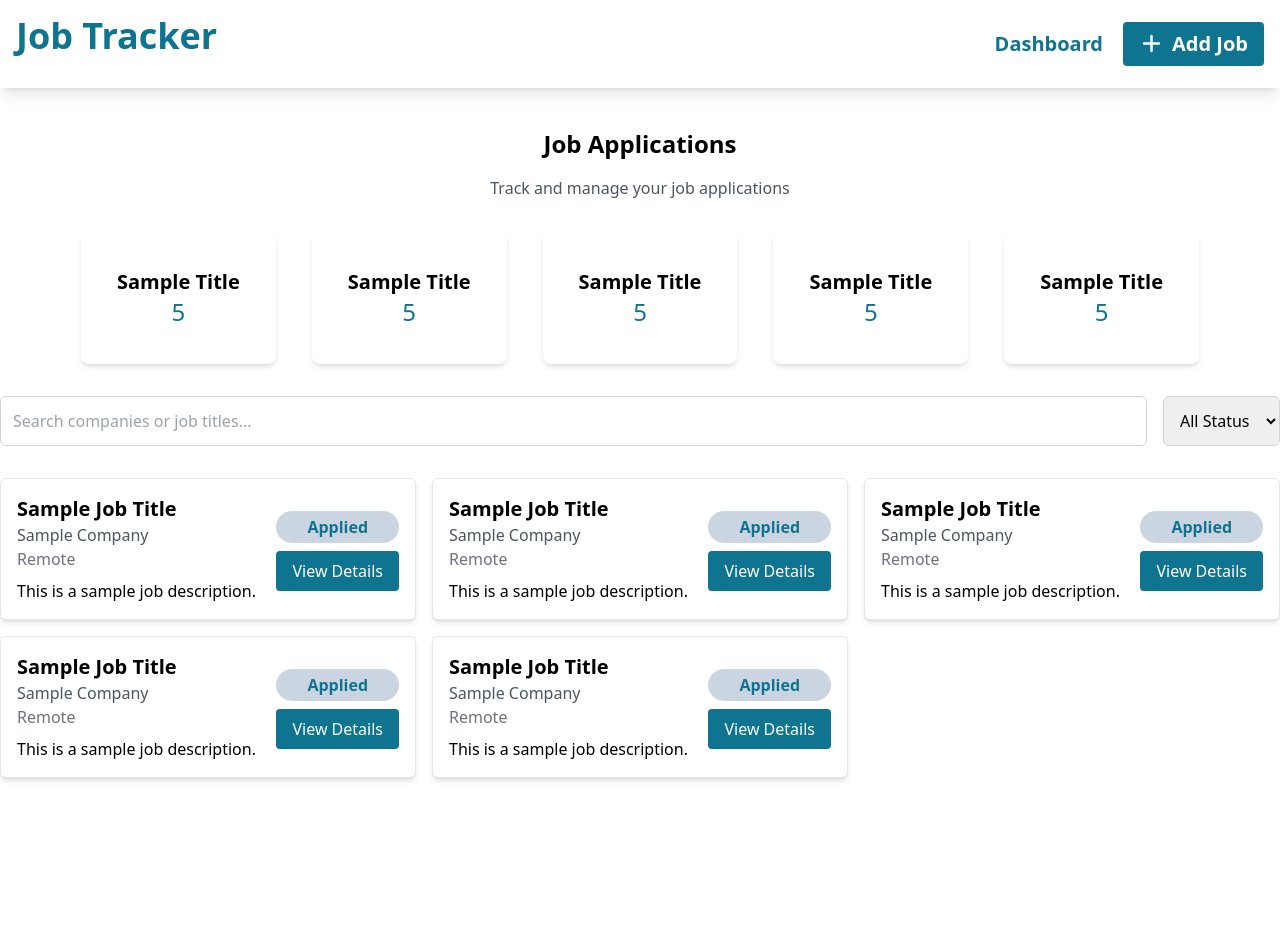
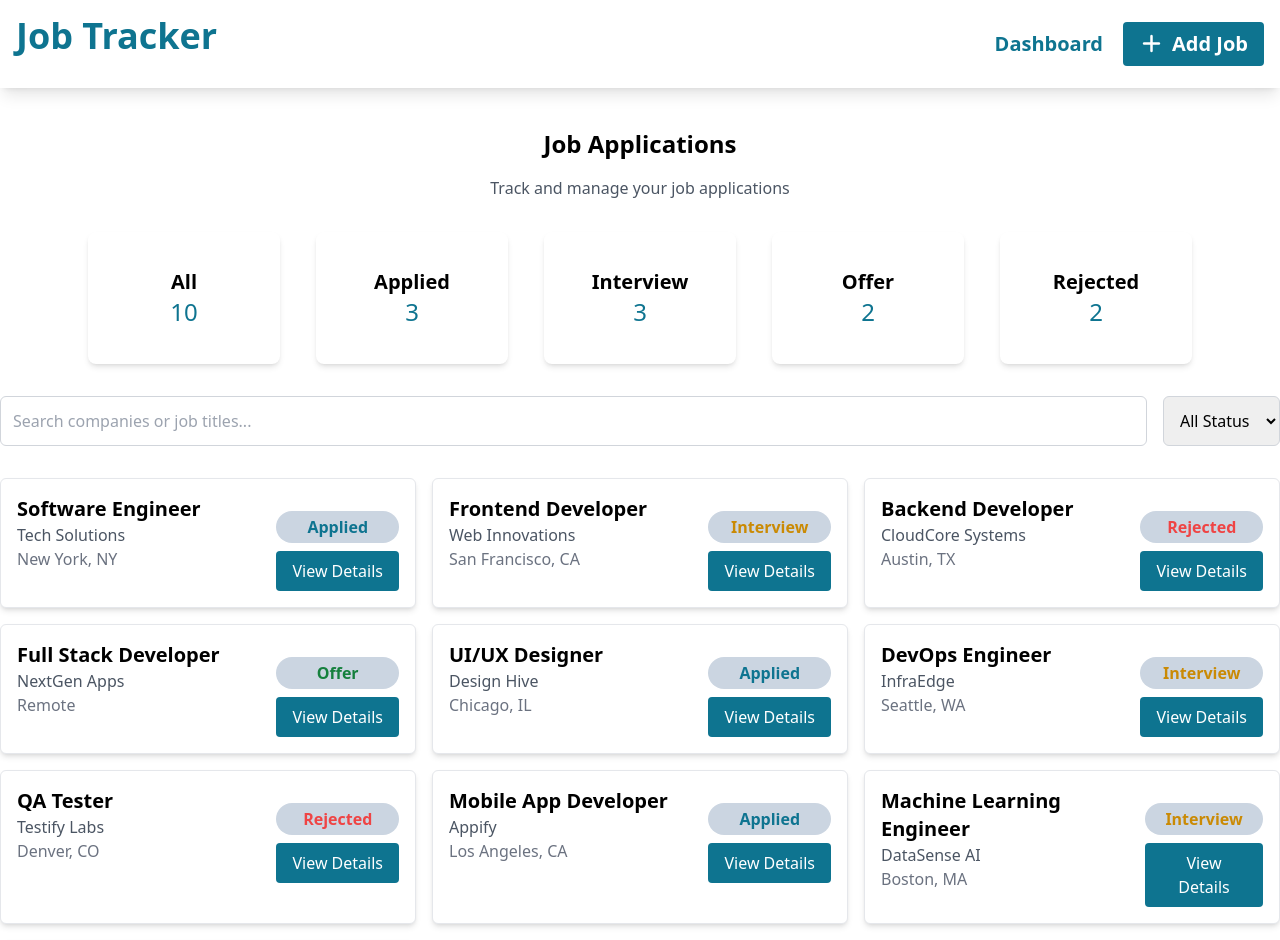
Before and after one commit to Nada-ibrahim12/Job-Application-Tracker-ReactJS, a React (Vite) app: page / in a window 1280 px wide. Shown: the top 940 px of the page. Before the commit the page ends 800 px from the top, so only its background shows below. Built offline with nearby package versions, Linux system fonts and the light colour scheme.

Commit message:
handle dummy data

```diff
--- a/src/App.jsx
+++ b/src/App.jsx
@@ -2,7 +2,7 @@
 import { BrowserRouter as Router, Routes, Route, Link } from "react-router-dom";
 import Dashboard from "./pages/Dashboard";
 import AddJob from "./pages/AddJob";
-// import JobDetails from "./pages/JobDetails";
+import JobDetails from "./pages/JobDetails";
 import Navbar from "./components/Navbar";
 
 function App() {
@@ -13,7 +13,7 @@ function App() {
         <Routes>
           <Route path="/" element={<Dashboard />} />
           <Route path="/add" element={<AddJob />} />
-          {/* <Route path="/job/:id" element={<JobDetails />} /> */}
+          <Route path="/job/:id" element={<JobDetails />} />
         </Routes>
       </div>
     </Router>
--- a/src/components/CountCard.jsx
+++ b/src/components/CountCard.jsx
@@ -3,7 +3,7 @@ import React, { Component } from 'react'
 export class CountCard extends Component {
   render() {
     return (
-      <div className="bg-white shadow-md rounded-lg p-9 item-center text-center flex flex-col align-center hover:shadow-lg transition-shadow duration-200">
+      <div className="bg-white w-48 shadow-md rounded-lg p-9 item-center text-center flex flex-col align-center hover:shadow-lg transition-shadow duration-200">
         <h2 className="text-xl font-bold">{this.props.title}</h2>
         <p className="text-2xl text-cyan-700">{this.props.count}</p>
       </div>
--- a/src/components/JobCard.jsx
+++ b/src/components/JobCard.jsx
@@ -6,15 +6,13 @@ export class JobCard extends Component {
     return (
       <div className="border p-4 rounded-md shadow-md flex flex-row justify-between bg-white hover:shadow-lg transition-shadow duration-200">
         <div>
-          <Link>
-            <h2 className="text-xl font-bold">{this.props.title}</h2>
-          </Link>
+          <h2 className="text-xl font-bold">{this.props.title}</h2>
           <p className="text-gray-600">{this.props.company}</p>
           <p className="text-gray-500">{this.props.location}</p>
           <p className="mt-2">{this.props.description}</p>
         </div>
         <div className="mt-4 flex flex-col text-center">
-          <Link
+          <p
             className={`px-3 py-1 rounded-full bg-slate-300 font-bold ${
               this.props.status === "applied"
                 ? "text-cyan-700"
@@ -27,10 +25,14 @@ export class JobCard extends Component {
           >
             {this.props.status.charAt(0).toUpperCase() +
               this.props.status.slice(1)}
+          </p>
+          <Link
+            className="mt-2 px-4 py-2 bg-cyan-700 text-white rounded hover:bg-cyan-900 transition-colors duration-200"
+            to={`/job/${this.props.id}`}
+            aria-label={`View details for ${this.props.title}`}
+          >
+            View Details
           </Link>
-          <button className="mt-2 px-4 py-2 bg-cyan-700 text-white rounded hover:bg-cyan-900 transition-colors duration-200">
-            View Details
-          </button>
         </div>
       </div>
     );
--- a/src/pages/AddJob.jsx
+++ b/src/pages/AddJob.jsx
@@ -1,4 +1,6 @@
 import React, { Component } from "react";
+import { jobs } from "../utils/dummyData";
+
 
 export class AddJob extends Component {
   render() {
@@ -49,14 +51,29 @@ export class AddJob extends Component {
             </div>
 
             <div className="mb-4">
-              <label className="block text-gray-700">Description</label>
+              <label className="block text-gray-700">Notes</label>
               <textarea
                 className="p-3 border border-gray-300 rounded-md w-full"
-                placeholder="Enter job description"
+                placeholder="Enter job notes"
               ></textarea>
             </div>
             <div className="col-span-2 flex justify-center">
-              <button className="bg-cyan-700 text-white text-xl px-10 py-4 rounded-md w-1/2 hover:bg-cyan-900 transition-colors duration-200">
+              <button className="bg-cyan-700 text-white text-xl px-10 py-4 rounded-md w-1/2 hover:bg-cyan-900 transition-colors duration-200"
+                type="submit"
+                onSubmit={(e) => {
+                  e.preventDefault();
+                  const formData = new FormData(e.target);
+                  const newJob = {
+                    id: jobs.length + 1,
+                    title: formData.get("title"),
+                    company: formData.get("company"),
+                    location: formData.get("location"),
+                    status: formData.get("status"),
+                    dateApplied: formData.get("dateApplied"),
+                    notes: formData.get("notes"),
+                  };
+                  console.log(newJob);
+                }}>
                 Add Job
               </button>
             </div>
--- a/src/pages/Dashboard.jsx
+++ b/src/pages/Dashboard.jsx
@@ -1,6 +1,8 @@
 import React, { Component } from "react";
 import CountCard from "../components/CountCard";
 import JobCard from "../components/JobCard";
+import { jobs } from "../utils/dummyData";
+import { jobStats } from "../utils/dummyData";
 
 export default function Dashboard() {
   return (
@@ -10,8 +12,8 @@ export default function Dashboard() {
         Track and manage your job applications
       </p>
       <div className="flex flex-wrap justify-center gap-9 mt-8">
-        {[...Array(5)].map((_, i) => (
-          <CountCard key={i} title="Sample Title" count={5} />
+        {Object.entries(jobStats).map(([key, value]) => (
+          <CountCard key={key} title={key.charAt(0).toUpperCase() + key.slice(1)} count={value} />
         ))}
       </div>
       <div className="mt-8 flex flex-col sm:flex-row gap-4">
@@ -31,14 +33,14 @@ export default function Dashboard() {
         </select>
       </div>
       <div className="jobs grid sm:grid-cols-2 md:grid-cols-2 lg:grid-cols-3 gap-4 mt-8">
-        {[...Array(5)].map((_, i) => (
+        {jobs.map((job) => (
           <JobCard
-            key={i}
-            title="Sample Job Title"
-            company="Sample Company"
-            location="Remote"
-            description="This is a sample job description."
-            status="applied"
+            key={job.id}
+            title={job.title}
+            company={job.company}
+            location={job.location}
+            description={job.description}
+            status={job.status}
           />
         ))}
       </div>
--- a/src/pages/JobDetails.jsx
+++ b/src/pages/JobDetails.jsx
@@ -0,0 +1,13 @@
+import React, { Component } from 'react'
+
+export class JobDetails extends Component {
+  render() {
+    return (
+      <div>
+
+      </div>
+    )
+  }
+}
+
+export default JobDetails
--- /dev/null
+++ b/src/utils/dummyData.js
@@ -0,0 +1,106 @@
+export const jobs = [
+  {
+    "id": 1,
+    "title": "Software Engineer",
+    "company": "Tech Solutions",
+    "location": "New York, NY",
+    "status": "applied",
+    "dateApplied": "2023-10-01",
+    "notes": "Follow up in two weeks"
+  },
+  {
+    "id": 2,
+    "title": "Frontend Developer",
+    "company": "Web Innovations",
+    "location": "San Francisco, CA",
+    "status": "interview",
+    "dateApplied": "2023-10-05",
+    "notes": "Interview scheduled for Oct 12"
+  },
+  {
+    "id": 3,
+    "title": "Backend Developer",
+    "company": "CloudCore Systems",
+    "location": "Austin, TX",
+    "status": "rejected",
+    "dateApplied": "2023-09-15",
+    "notes": "Rejection email received on Oct 3"
+  },
+  {
+    "id": 4,
+    "title": "Full Stack Developer",
+    "company": "NextGen Apps",
+    "location": "Remote",
+    "status": "offer",
+    "dateApplied": "2023-09-20",
+    "notes": "Offer received, considering options"
+  },
+  {
+    "id": 5,
+    "title": "UI/UX Designer",
+    "company": "Design Hive",
+    "location": "Chicago, IL",
+    "status": "applied",
+    "dateApplied": "2023-10-08",
+    "notes": "Referred by a friend"
+  },
+  {
+    "id": 6,
+    "title": "DevOps Engineer",
+    "company": "InfraEdge",
+    "location": "Seattle, WA",
+    "status": "interview",
+    "dateApplied": "2023-10-03",
+    "notes": "Interview on Oct 10 at 3 PM"
+  },
+  {
+    "id": 7,
+    "title": "QA Tester",
+    "company": "Testify Labs",
+    "location": "Denver, CO",
+    "status": "rejected",
+    "dateApplied": "2023-10-06",
+    "notes": "Did not meet automation experience requirements"
+  },
+  {
+    "id": 8,
+    "title": "Mobile App Developer",
+    "company": "Appify",
+    "location": "Los Angeles, CA",
+    "status": "applied",
+    "dateApplied": "2023-10-09",
+    "notes": "Waiting for response"
+  },
+  {
+    "id": 9,
+    "title": "Machine Learning Engineer",
+    "company": "DataSense AI",
+    "location": "Boston, MA",
+    "status": "interview",
+    "dateApplied": "2023-09-28",
+    "notes": "Technical interview completed"
+  },
+  {
+    "id": 10,
+    "title": "Product Manager",
+    "company": "Visionary Products",
+    "location": "Remote",
+    "status": "offer",
+    "dateApplied": "2023-09-10",
+    "notes": "Offer declined due to location mismatch"
+  }
+]
+
+const all = jobs.length;
+const applied = jobs.filter(job => job.status === "applied").length;
+const interview = jobs.filter(job => job.status === "interview").length;
+const offer = jobs.filter(job => job.status === "offer").length;
+const rejected = jobs.filter(job => job.status === "rejected").length;
+
+export const jobStats = {
+  all,
+  applied,
+  interview,
+  offer,
+  rejected
+};
```
